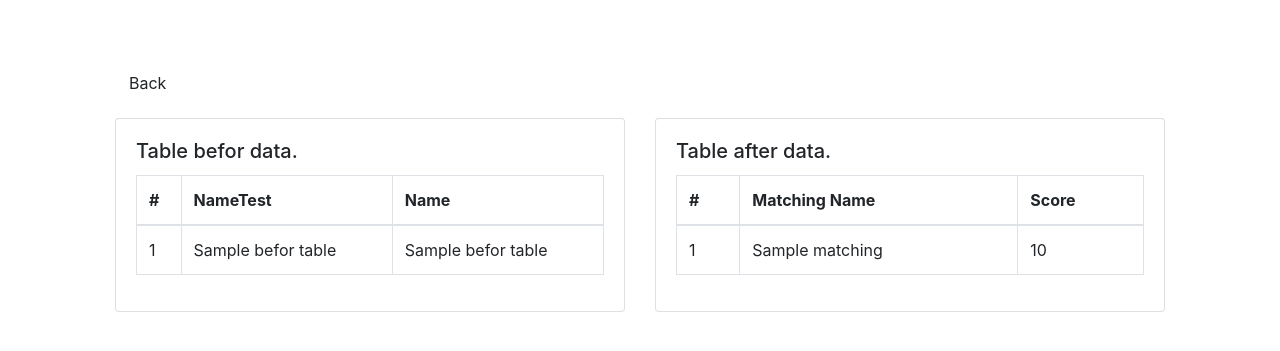
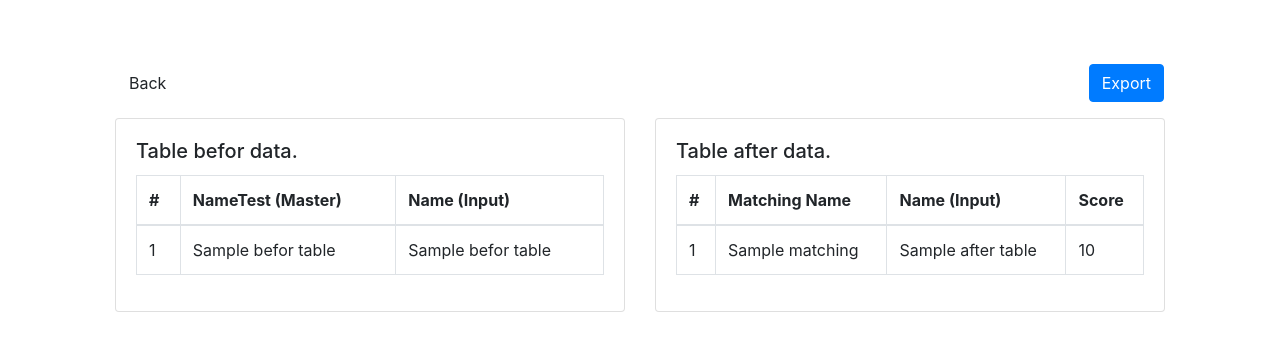
Before and after one commit to mickey123422/deploytest2, a Django app: template mysite/templates/model_form_upload.html in a window 1280 px wide. Shown: the part 56-407 px from the top of the page. Run offline with Django 3.2, Linux system fonts and the light colour scheme; the template is opened without the code that fills it: most values are stand-ins (such as "Sample title", 1, 10 or a date in 2020); some libraries are stand-ins or nearby versions.

Commit message:
addtable

```diff
--- a/mysite/templates/model_form_upload.html
+++ b/mysite/templates/model_form_upload.html
@@ -6,7 +6,7 @@
     <div class="col-12 my-3 text-right">
       <div class="d-flex justify-content-between">
         <a class="btn ml-3" href="/upload">Back</a>
-
+        <a class="btn btn-primary mr-3" href="/">Export</a>
       </div>
     </div>
   </div>
@@ -21,8 +21,8 @@
                 <thead>
                   <tr>
                     <th>#</th>
-                    <th>NameTest</th>
-                    <th>Name</th>
+                    <th>NameTest (Master)</th>
+                    <th>Name (Input)</th>
                   </tr>
                 </thead>
                 <tbody>
@@ -53,6 +53,7 @@
                   <tr>
                     <th>#</th>
                     <th>Matching Name</th>
+                    <th>Name (Input)</th>
                     <th>Score</th>
                   </tr>
                 </thead>
@@ -63,7 +64,9 @@
                   <tr>
                     <td>{{after_table.index}}</td>
                     <td>{{after_table.Matching}}</td>
+                    <td>{{after_table.Name}}</td>
                     <td>{{after_table.Score}}</td>
+
                   </tr>
                   {% endfor %}
                   {% endif %}
```
